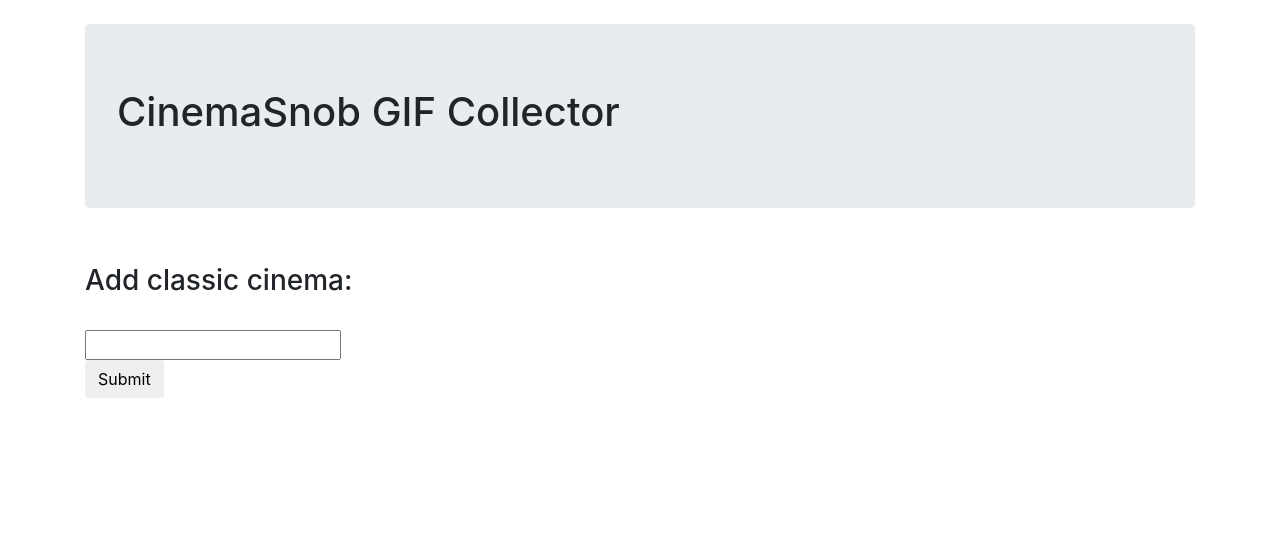
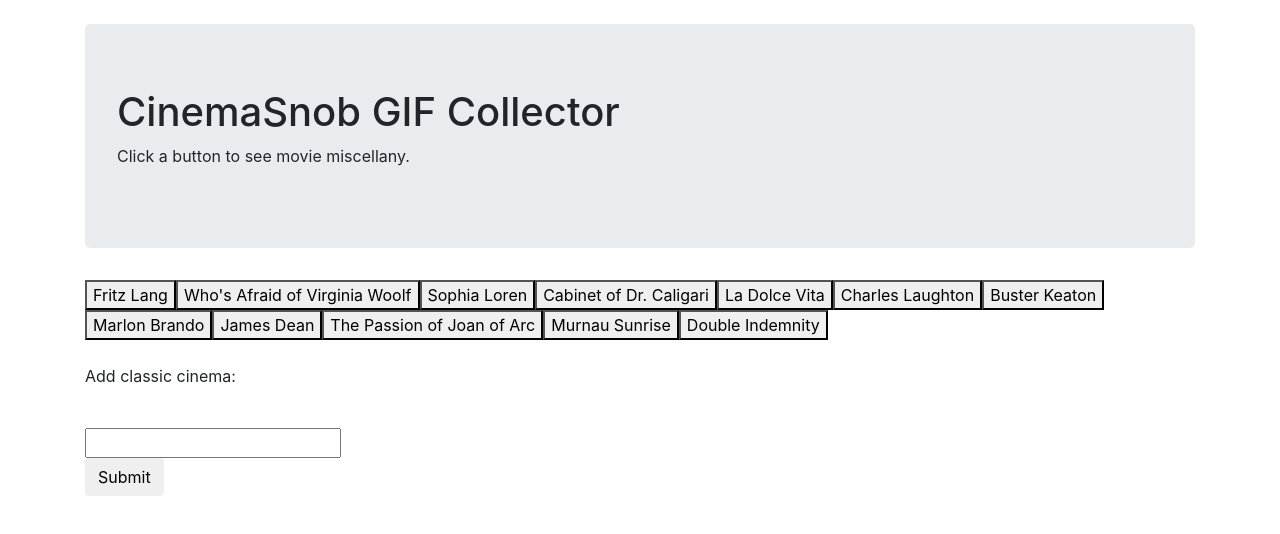
Before and after one commit to thatlisajones/GifTastic, a plain HTML site: page index.html in a window 1280 px wide. Drawn offline with nearby package versions, Linux system fonts and the light colour scheme.

Commit message:
Get the buttons to render

```diff
--- a/app.js
+++ b/app.js
@@ -1,7 +1,7 @@
 //Create array of cinema search phrases
 $(document).ready(function() {
 
-  var topics = ["Fritz Lang", "Who's Afraid of Virginia Woolf", "Sophia Loren", "Cabinet of Dr. Caligari", "La Dolce Vita", "James Dean", "Marlon Brando",  "The Passion of Joan of Arc", "Murnau Sunrise", "Double Indemnity", "Charles Laughton", "Buster Keaton"];
+  var topics = ["Fritz Lang", "Who's Afraid of Virginia Woolf", "Sophia Loren", "Cabinet of Dr. Caligari", "La Dolce Vita", "Charles Laughton", "Buster Keaton", "Marlon Brando", "James Dean",  "The Passion of Joan of Arc", "Murnau Sunrise", "Double Indemnity"];
 
   // Create buttons for items in array
   function renderButtons(){
--- a/index.html
+++ b/index.html
@@ -4,6 +4,9 @@
     <!-- Required meta tags -->
     <meta charset="utf-8">
     <meta name="viewport" content="width=device-width, initial-scale=1, shrink-to-fit=no">
+
+    <!--JQuery??-->
+    <script src="https://code.jquery.com/jquery-3.2.1.min.js"></script>
 
     <!-- Bootstrap CSS -->
     <link rel="stylesheet" href="https://stackpath.bootstrapcdn.com/bootstrap/4.1.3/css/bootstrap.min.css" integrity="sha384-MCw98/SFnGE8fJT3GXwEOngsV7Zt27NXFoaoApmYm81iuXoPkFOJwJ8ERdknLPMO" crossorigin="anonymous">
@@ -12,6 +15,7 @@
 
       <header class="jumbotron">
         <h1>CinemaSnob GIF Collector</h1>
+        <p>Click a button to see movie miscellany.</p>
       </header>
 
 
@@ -21,7 +25,7 @@
       <!-- Form to add new -->
       <form class="navbar-form navbar-right" id="movie-form">
         <div class="form-group">
-          <label for="movie-input"><h3>Add classic cinema:</h3></label>
+          <label for="movie-input"><p>Add classic cinema:</p></label>
         </div>
         <input type="text" id="movie-input"><br>
 
```
